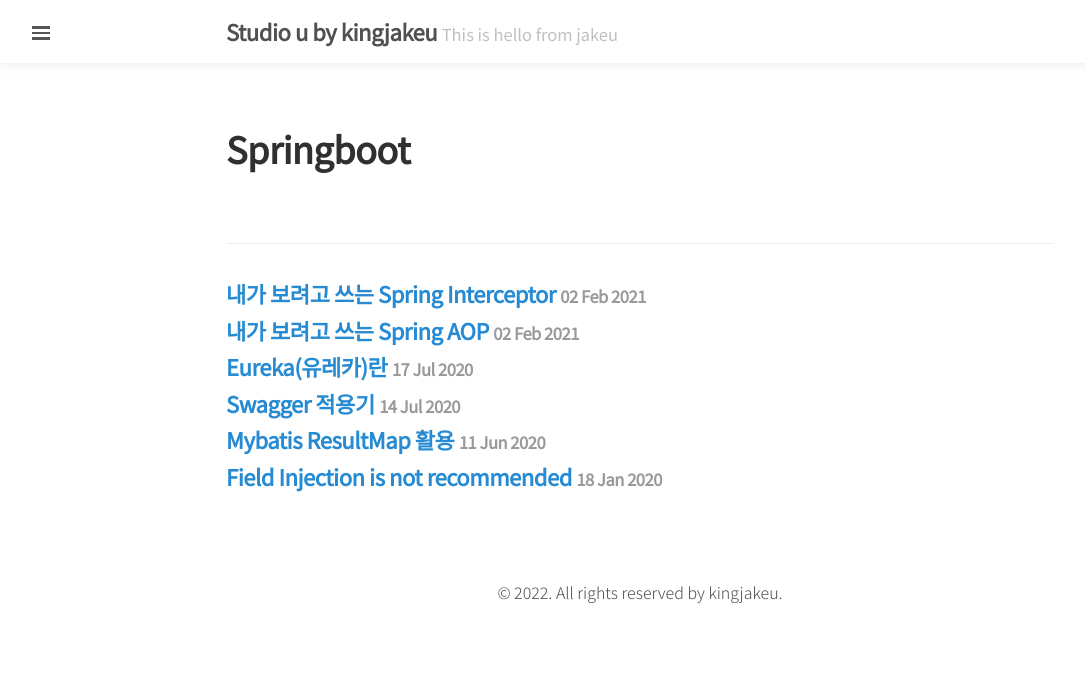
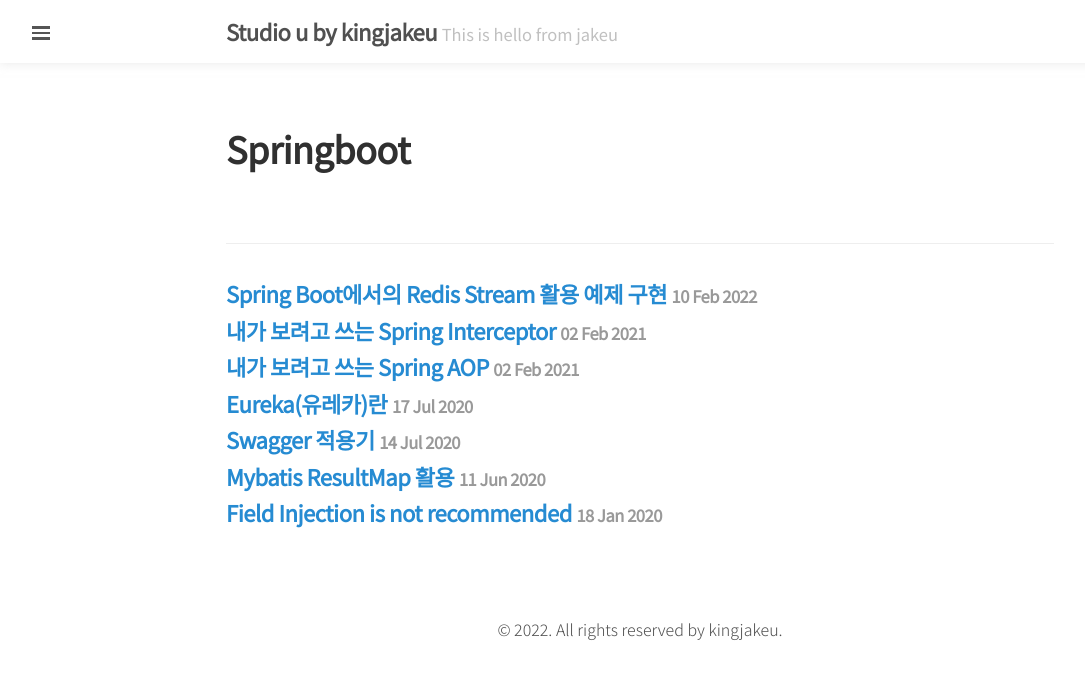
Before and after one commit to kingjakeu/kingjakeu.github.io, a Jekyll site: the page built from springboot.md, in a window 1280 px wide. Shown: the top 679 px of the page, without its empty margins (0-1085 px from the left). Built offline with Jekyll 4.4.1, drawn with Linux system fonts in a browser that asks for light colours.

Commit message:
Fix: last post category 변경

````diff
--- a/_posts/2022-02-10-spring-boot-redis-stream.md
+++ b/_posts/2022-02-10-spring-boot-redis-stream.md
@@ -1,8 +1,8 @@
 ---
-title: "Springboot에서 Redis Stream 활용"
-date: 2022-02-07 23:59:00 +0900
-category: study
-lastmod : 2021-02-07 23:59:00 +0900
+title: "Spring Boot에서의 Redis Stream 활용 예제 구현"
+date: 2022-02-10 23:59:00 +0900
+category: springboot
+lastmod : 2021-02-10 23:59:00 +0900
 sitemap :
   changefreq : weekly
   priority : 1.0
@@ -16,6 +16,10 @@ Springboot에서 Redis Stream(레디스 스트림)을 사용하기 위한 기본
 - Redis Client로 Lettuce 사용
 
 위 설정이 완료되면 Redis Stream을 Spring Boot를 통해 사용해보자.
+
+Redis Stream에 대해 처음 접해본다면 ["Redis Stream (레디스 스트림) 기본 정리](https://kingjakeu.github.io/study/2022/02/07/about-redis-stream/)을 먼저 보는 것을 추천한다.
+
+예제 전체 코드는 [Github](https://github.com/kingjakeu/springboot-redis-stream)에 있습니다.
 
 ## Redis 기본 Command 구현
 
@@ -102,16 +106,18 @@ public boolean isStreamConsumerGroupExist(String streamKey, String consumerGroup
 }
 ```
 
+---
+
 ## Redis Stream Consumer 구현
 
-대부분 Redis Stream을 사용하는 이유로는 Consumer Group을 설정하고, Consumer Group을 통해 Redis Stream의 메시지를 Event-Driven 형태로 Subscribe하기 위함일 것이다.
+대부분 Redis Stream을 사용하는 이유로는 **Consumer Group**을 설정하고, Consumer Group을 통해 Redis Stream의 메시지를 **Event-Driven 형태**로 **Subscribe**하기 위함일 것이다.
 
 Spring Boot에서 해당 기능들을 구현 하기 위해선,
 1. 메시지를 받을 수 있는 `StreamListener`를 implement 한 Consumer Bean을 생성
 2. `StreamMessageListenerContainer`을 통해 Redis에서 StreamMessage을 받을 수 있게 설정
 3. 해당 `StreamMessageListenerContainer`을 사용하는 `Subscription`을 Stream 정보와 함께 설정해야 한다.
 
-우선 Consumer Bean 부터 생성해보자.
+우선 **Consumer Bean** 부터 생성해보자.
 
 ```java
 @Slf4j
@@ -131,7 +137,8 @@ public class RedisStreamConsumer implements StreamListener<String, MapRecord<Str
 }
 ```
 
-Consumer Bean은 3개의 interface를 implements 하도록 한다.
+Consumer Bean은 **3개의 interface**를 implements 하도록 한다.
+
 - `InitializingBean`: Bean 생성시 `StreamMessageListenerContainer`와 `Subscription` 생성
 
 ```java
@@ -201,6 +208,8 @@ public void onMessage(MapRecord<String, Object, Object> message) {
 }
 ```
 
+---
+
 ## Pending Message 처리 Scheduler 구현
 
 Redis Stream의 메시지를 수신하는 Consumer는 구현됐지만, `Consumer.onMessage`에서 로직을 처리를 하다가 에러가 발생, `XACK`를 하지 않은 메시지들은 어떻게 될까?
@@ -268,3 +277,17 @@ public void processPendingMessage(){
     }
 }
 ```
+
+---
+
+## Conclusion
+
+Spring Boot에서 Redis Stream을 활용 할 수 있는 간단한 예제를 만들어 보았다.
+Springboot에서 Redis Stream 사용 예제가 정보가 적길래, Consumer & Pending Scheduler를 구현한 예제를 정리해봤다.
+누군가에게 도움이 되고 틀린 정보가 없기를 바란다.
+
+
+### References
+
+- [https://docs.spring.io/spring-data/data-redis/docs/current/reference/html/#redis.streams](https://docs.spring.io/spring-data/data-redis/docs/current/reference/html/#redis.streams)
+- [https://github.com/amitiamity/redis-stream-kickstart](https://github.com/amitiamity/redis-stream-kickstart)
````
